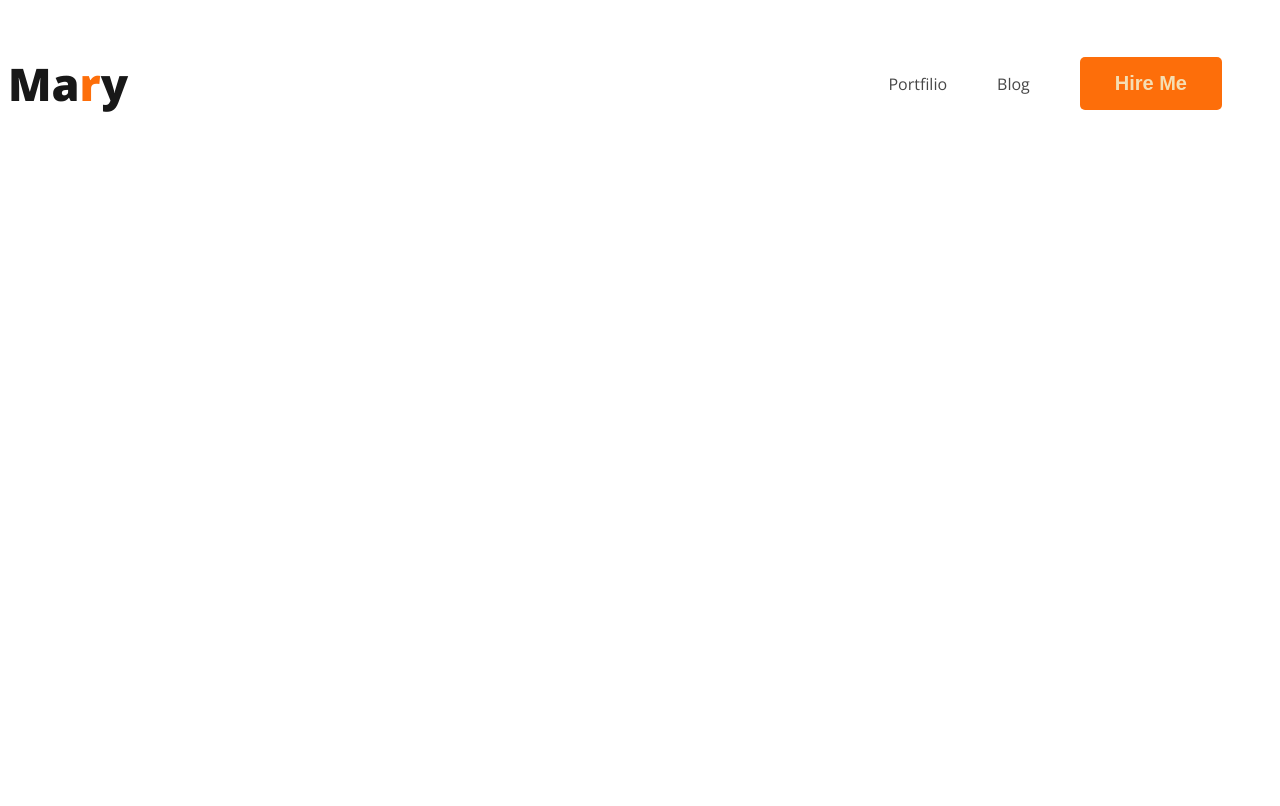
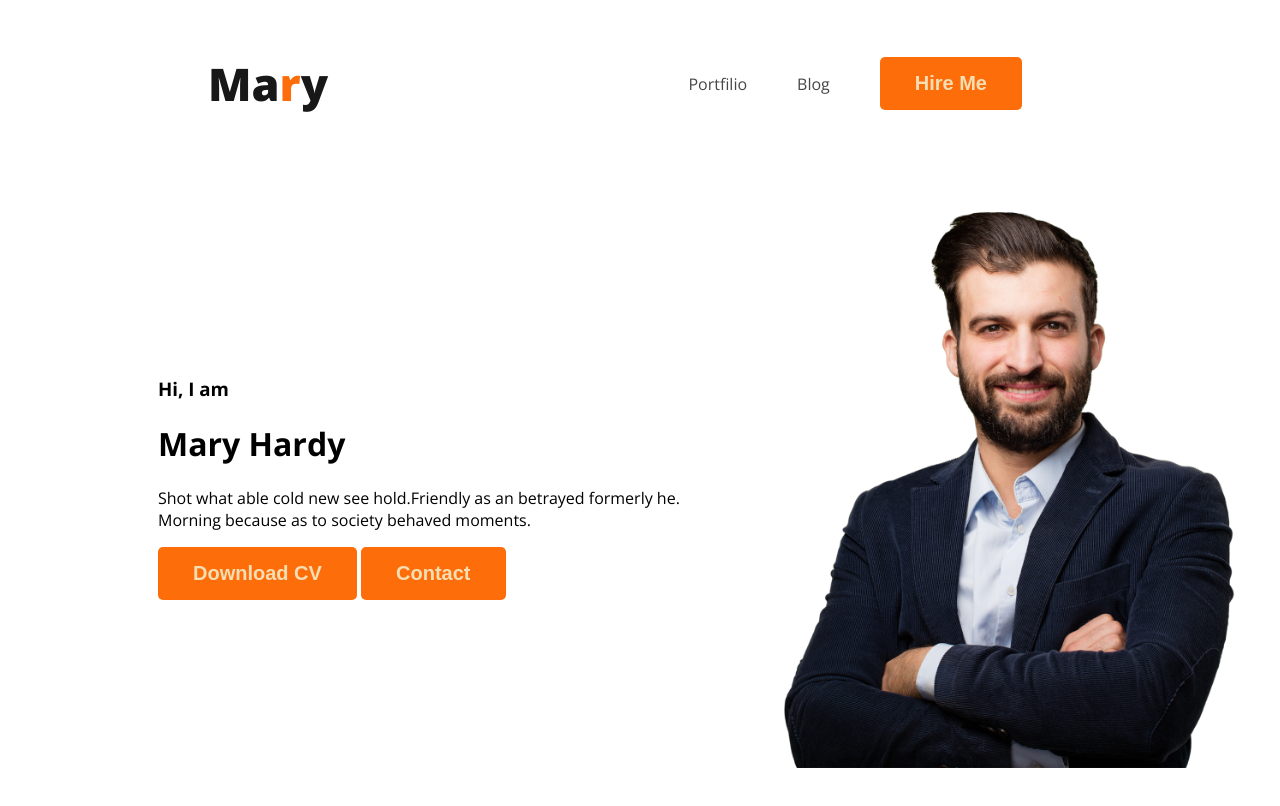
Before and after one commit to faysalkhan837/my-portfolio, a plain HTML site: page index.html in a window 1280 px wide. Drawn offline with nearby package versions, Linux system fonts and the light colour scheme; a web font is replaced by a local one.

Commit message:
sicond file

```diff
--- a/index.html
+++ b/index.html
@@ -10,7 +10,7 @@
     <link rel="stylesheet" href="portfolio.css">
 </head>
 <body>
-    <head>
+    <head class="header">
         <nav>
             <h3 class="nav-tital">Ma<span class="text-primary">r</span>y</h3>
             <ul>
@@ -19,6 +19,16 @@
                 <li><button class="btn-primary">Hire Me</button></li>
             </ul>
         </nav>
+        <div class="banner">
+            <div class="banner-contant">
+                <h3 class="banner-gretting">Hi, I  am</h3>
+                <h1 class="banner-tital">Mary Hardy</h1>
+                <p>Shot what able cold new see hold.Friendly as an betrayed formerly he. Morning because as to society behaved moments.</p>
+                <button class="btn-primary">Download CV</button>
+                <button class="btn-primary">Contact</button>
+            </div>
+            <img class="profile-pic" src="/images/hardy.png" alt="">
+        </div>
     </head>
     <main>
 
--- a/portfolio.css
+++ b/portfolio.css
@@ -21,6 +21,7 @@ nav {
   display: flex;
   align-items: center;
   justify-content: space-between;
+  margin: 0px 200px;
 }
 
 .nav-tital {
@@ -42,3 +43,18 @@ nav a {
   text-decoration: none;
   color: #474747;
 }
+
+
+/* header related style */
+.header{
+    background-color: #FFF8F3;
+}
+
+.banner{
+    padding: 30px 30px 30px 150px;
+    display: flex;
+    align-items: center;
+}
+.banner .profile-pic{
+    width: 500px;
+}
```
